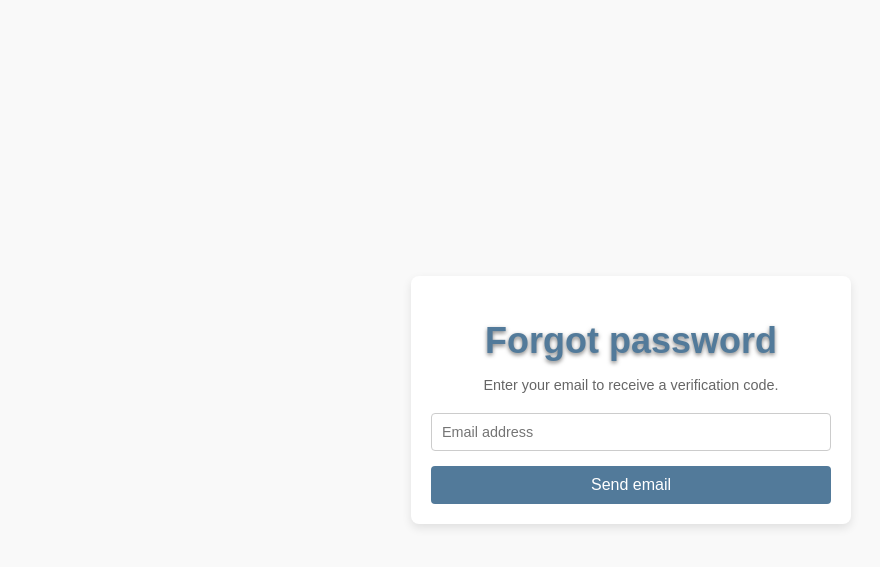
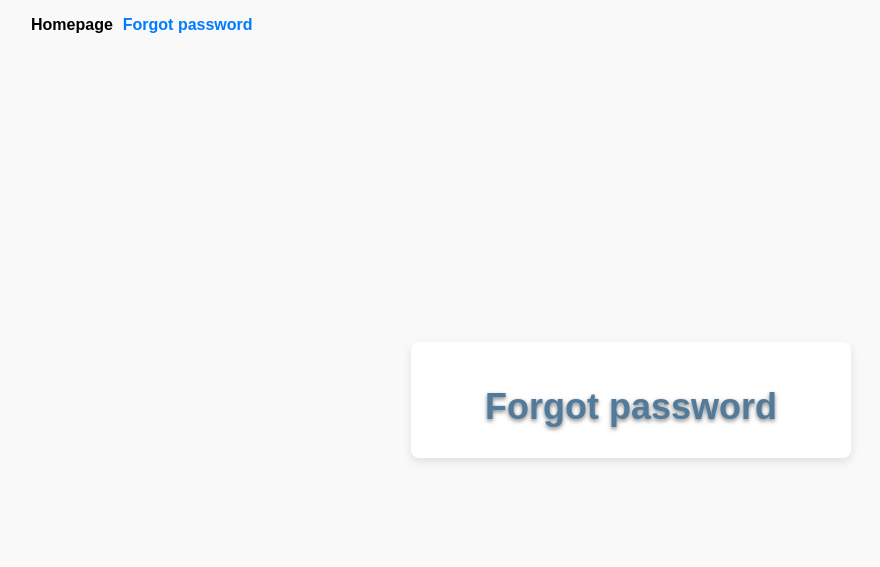
Before and after one commit to binhhoang249/Black-Aries-Project, a PHP site: page /Black-Aries-Project/MVC/Views/fogotPassword.php in a window 1280 px wide. Shown: the top 567 px of the page, without its empty margins (9-889 px from the left). Run offline with PHP 8.4, Linux system fonts and the light colour scheme; data comes from the database, SQL or seed files in the repository.

Commit message:
DONE profile

```diff
--- a/MVC/Controllers/email.php
+++ b/MVC/Controllers/email.php
@@ -22,7 +22,7 @@ class email {
             $sMail=(isset($object)&&isset($object['mail']))?$object['mail']:$this->toEmail;
             $nMail=(isset($object)&&isset($object['fullname']))?$object['fullname']:$this->toEmail;
             $code='';
-            if(isset($object)&&isset($object['mail'])&&isset($object['password'])&&isset($object['fullname'])){
+            if(isset($object)&&isset($object['mail'])&&isset($object['fullname'])){
                 $code= $this->findCode();
                 $content=
                 "
--- a/MVC/Views/fogotPassword.php
+++ b/MVC/Views/fogotPassword.php
@@ -1,3 +1,4 @@
+<?php if(isset($data)){extract($data);} ?>
 <!DOCTYPE html>
 <html lang="en">
 <head>
@@ -8,46 +9,48 @@
     <link rel="stylesheet" href="http://localhost/Black-Aries-Project/public/css/forgotpassword.css">
 </head>
 <body>
+        <nav aria-label="breadcrumb">
+            <ol class="breadcrumb">
+                <li style="margin-right:10px" class="breadcrumb-item"><a  href="http://localhost/Black-Aries-Project/home">Homepage</a></li>
+                <li class="breadcrumb-item active" aria-current="page">Forgot password</li>
+            </ol>
+        </nav>
     <div id="forgot-password-container">
-        <!-- Step 1: Email Input -->
         <div id="step-email" class="step active">
             <h1 class="title">Forgot password</h1>
+            <!-- Step 1: Email Input -->
+            <?php if(isset($check)&&$check==1) : ?>
             <p class="description">Enter your email to receive a verification code.</p>
-            <form id="email-form">
-                <input type="email" id="email-input" class="input-field" placeholder="Email address" required>
-                <button type="submit" class="submit-button">Send email</button>
+            <form id="email-form" action="http://localhost/black-Aries-Project/user/forgetPassword" method="POST">
+                <input type="email" id="email-input" class="input-field" placeholder="Email address" name="email" required>
+                <button type="submit" class="submit-button" name="con_email">Send email</button>
             </form>
-        </div>
-
-        <!-- Step 2: Verification Code -->
-        <div id="step-verification" class="step">
-            <h1 class="title">Forgot password</h1>
+            <!-- Step 2: Verification Code -->
+            <?php elseif(isset($check)&&$check==2) : ?>
             <p class="description">Enter the verification code sent to your email.</p>
-            <form id="verification-form">
-                <input type="text" id="verification-code-input" class="input-field" placeholder="Verification Code" required>
-                <button type="submit" class="submit-button">Confirm</button>
+            <form id="verification-form" action="http://localhost/black-Aries-Project/user/forgetPassword" method="POST">
+                <input type="text" name="code" id="verification-code-input" class="input-field" placeholder="Verification Code" required>
+                <button type="submit" class="submit-button" name="con_code">Confirm</button>
             </form>
-        </div>
-
-        <!-- Step 3: Reset Password -->
-        <div id="step-reset-password" class="step">
-            <h1 class="title">Forgot password</h1>
+            <!-- Step 3: Reset Password -->
+            <?php elseif(isset($check)&&$check==3) : ?>
             <p class="description">Set a new password for your account.</p>
-            <form id="reset-password-form">
+            <form name="myForm" id="reset-password-form" action="http://localhost/black-Aries-Project/user/forgetPassword" method="POST" onsubmit="return validateForm();">
                 <div class="input-group">
-                    <input type="password" id="new-password" class="input-field" placeholder="New password" required>
+                    <input type="password" name="password" id="new-password" class="input-field" placeholder="New password" required>
                     <span class="toggle-password"><i class="fas fa-eye"></i></span>
                 </div>
                 <div class="input-group">
-                    <input type="password" id="confirm-password" class="input-field" placeholder="Confirm password" required>
+                    <input type="password" name="cPassword" id="confirm-password" class="input-field" placeholder="Confirm password" required>
                     <span class="toggle-password"><i class="fas fa-eye"></i></span>
                 </div>
                 <!-- <p id="password-match-status" class="status-text">Passwords match</p> -->
-                <button type="submit" class="submit-button">Save Password</button>
+                <button type="submit" class="submit-button" name="change_password">Save Password</button>
             </form>
+            <?php endif ; ?>
         </div>
     </div>
 
-    <script src="public/js/forgotPassword.js" defer></script>
+    <script src="http://localhost/Black-Aries-Project/public/js/forgotPassword.js" defer></script>
 </body>
 </html>
--- a/MVC/core/DModel.php
+++ b/MVC/core/DModel.php
@@ -6,7 +6,7 @@ class DModel
     {
         $connect = 'mysql:dbname=Black_Aries; host=localhost; charset=utf8';
         $user = 'root';
-        $pass = '';
+        $pass = 'worldforme';
         $this->db = new Database($connect, $user, $pass);
     }
 }
--- a/public/css/forgotpassword.css
+++ b/public/css/forgotpassword.css
@@ -97,3 +97,28 @@ body {
 .toggle-password i:hover {
     color: #527A9A;
 }
+.breadcrumb {
+    background-color: transparent;
+    font-size: 16px !important;
+    display:flex;
+    list-style-type:none;
+    position:absolute;
+    top:0;
+    left:0
+    }
+.breadcrumb-item a {
+    text-decoration: none;
+    color: black;
+}
+
+.breadcrumb-item a:hover {
+    text-decoration: underline;
+}
+.breadcrumb-item, .active {
+font-weight: bold;
+color: #007bff;
+}
+a{
+    position: relative;
+    z-index: 10000;
+}
--- a/public/js/forgotPassword.js
+++ b/public/js/forgotPassword.js
@@ -27,7 +27,7 @@ document.addEventListener('DOMContentLoaded', function () {
             }
         });
     });
-
+    /*
 
     emailForm.addEventListener('submit', function (event) {
         event.preventDefault();
@@ -54,4 +54,16 @@ document.addEventListener('DOMContentLoaded', function () {
             alert("Passwords do not match.");
         }
     });
+    */
 });
+function validateForm() {
+    var pass = document.forms["myForm"]["password"].value;
+    var confirm_pass = document.forms["myForm"]["cPassword"].value;
+    if ( pass != confirm_pass) {
+        alert("Please enter 2 matching passwords!");
+        return false;
+    } else if ( pass.length<6) {
+        alert("Please enter 2 passwords with length greater than 5!");
+        return false;
+    }
+}
```
Also changed, not shown: MVC/Controllers/user.php (+32 -14 lines), MVC/Views/RegisterPage.php (+8 -2 lines), MVC/Views/login.php (+8 -2 lines), public/css/login.css (+25 -0 lines), public/css/sign_up.css (+25 -0 lines).
